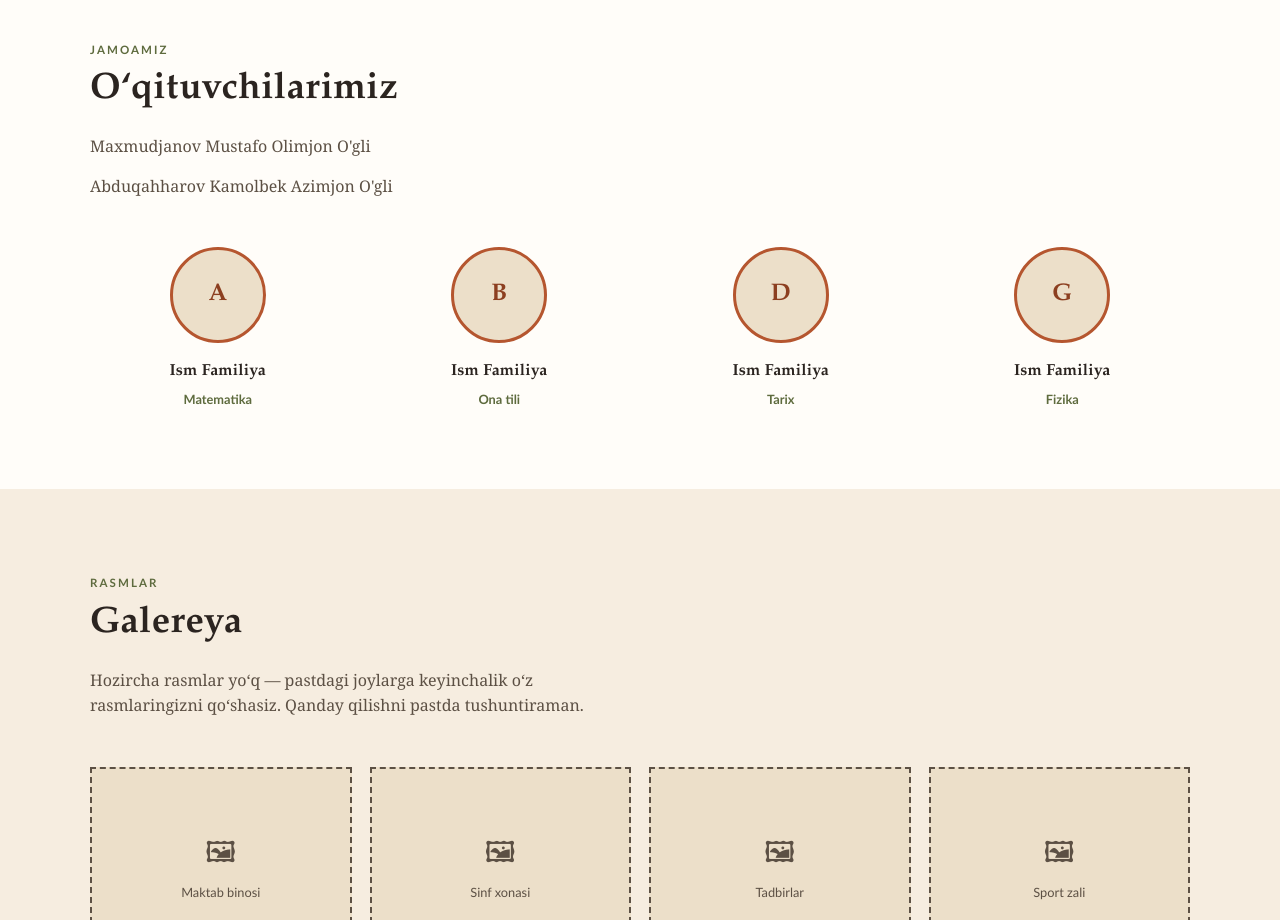
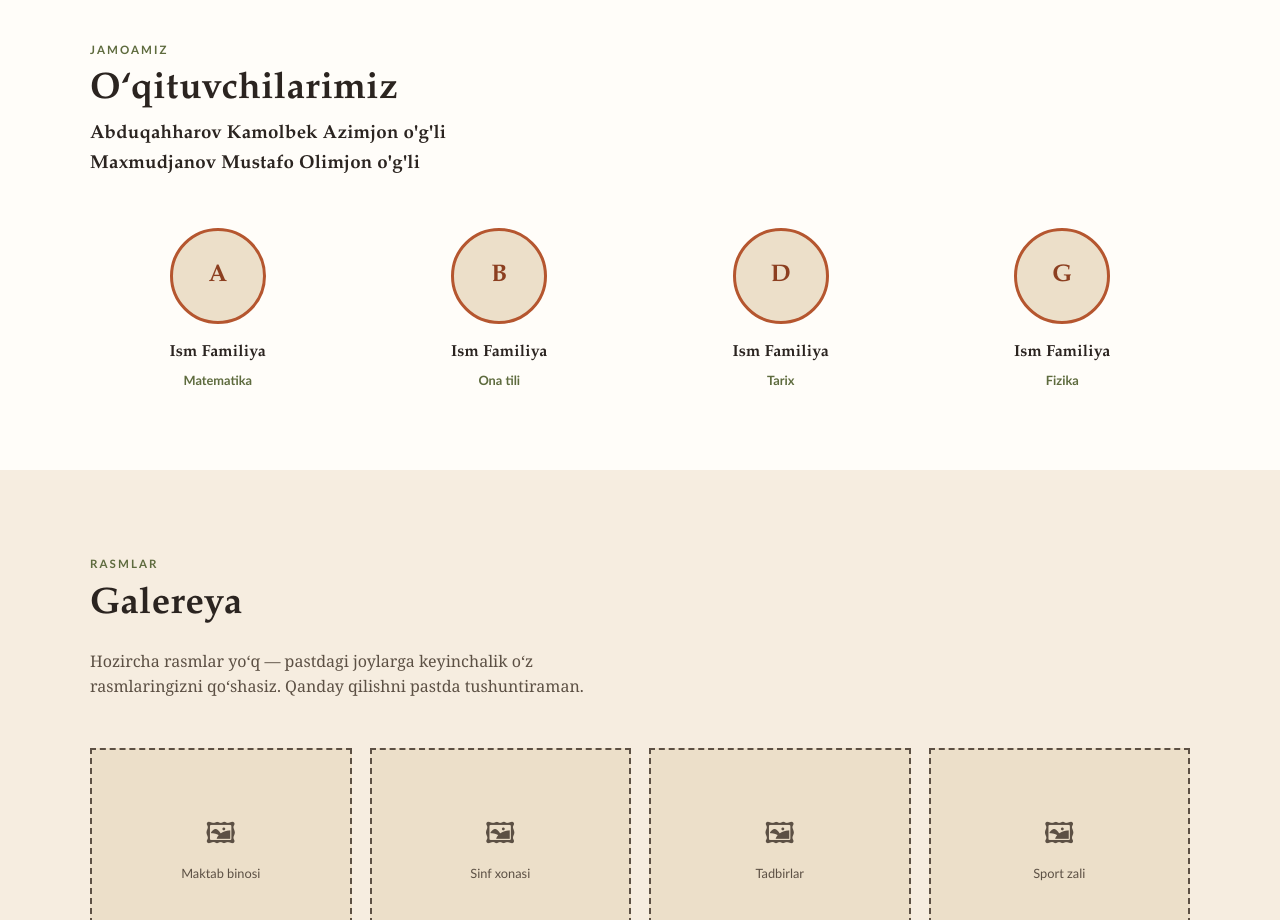
Before and after one commit to mustafo20111104/maktab5, a plain HTML site: page index.html in a window 1280 px wide. Shown: the part 2380-3300 px from the top of the page. Drawn offline with Linux system fonts and the light colour scheme.

Commit message:
Update index.html

```diff
--- a/index.html
+++ b/index.html
@@ -597,8 +597,8 @@
       <div class="section-head">
         <span class="label">Jamoamiz</span>
         <h2>O‘qituvchilarimiz</h2>
-        <p>Maxmudjanov Mustafo Olimjon O'gli </p>
-        <p>Abduqahharov Kamolbek Azimjon O'gli</p>
+        <h3>Abduqahharov Kamolbek Azimjon o'g'li</h3>
+        <h3>Maxmudjanov Mustafo Olimjon o'g'li</h3>
       </div>
       <div class="teach-grid">
         <div class="teach-card">
```
